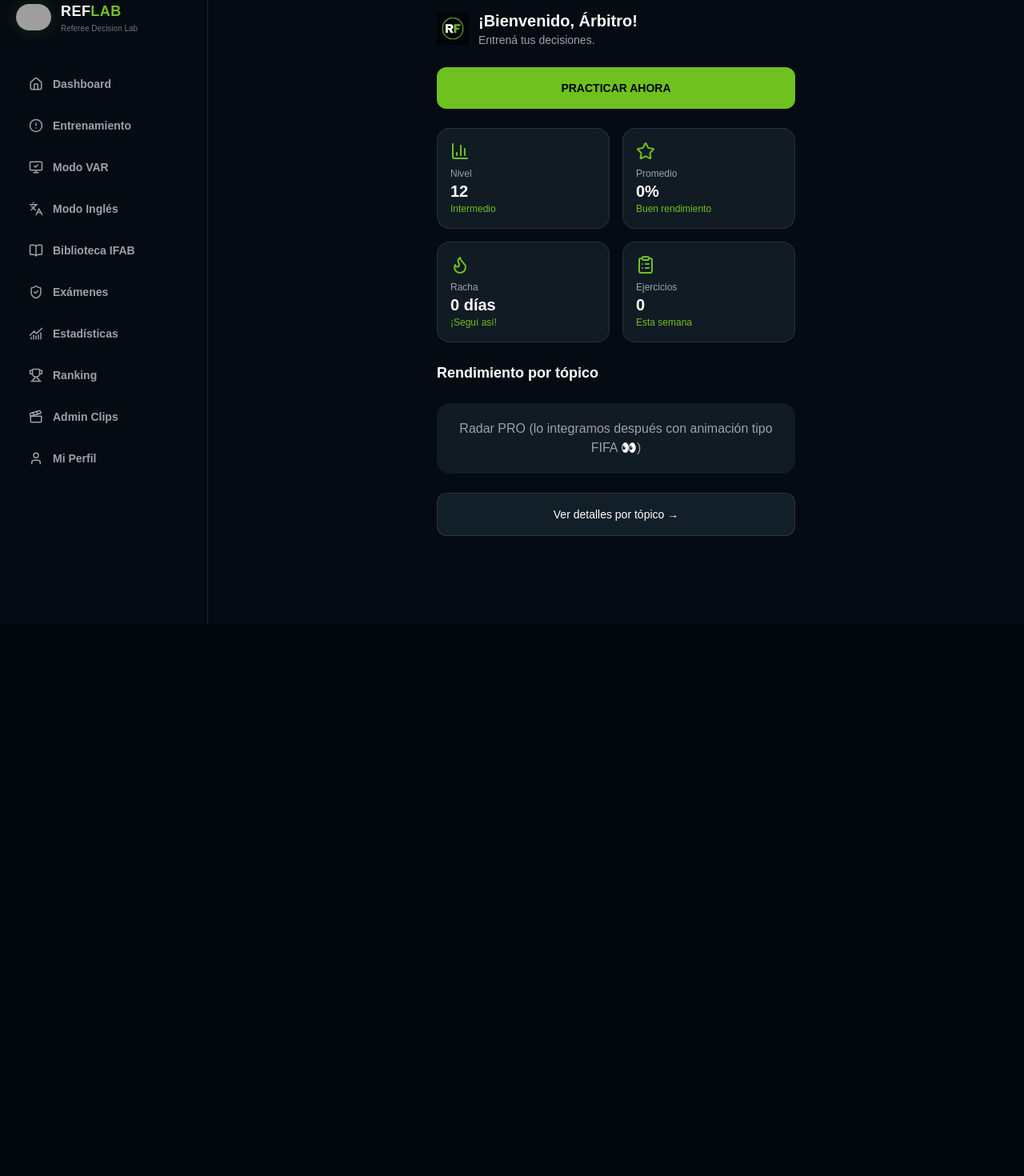
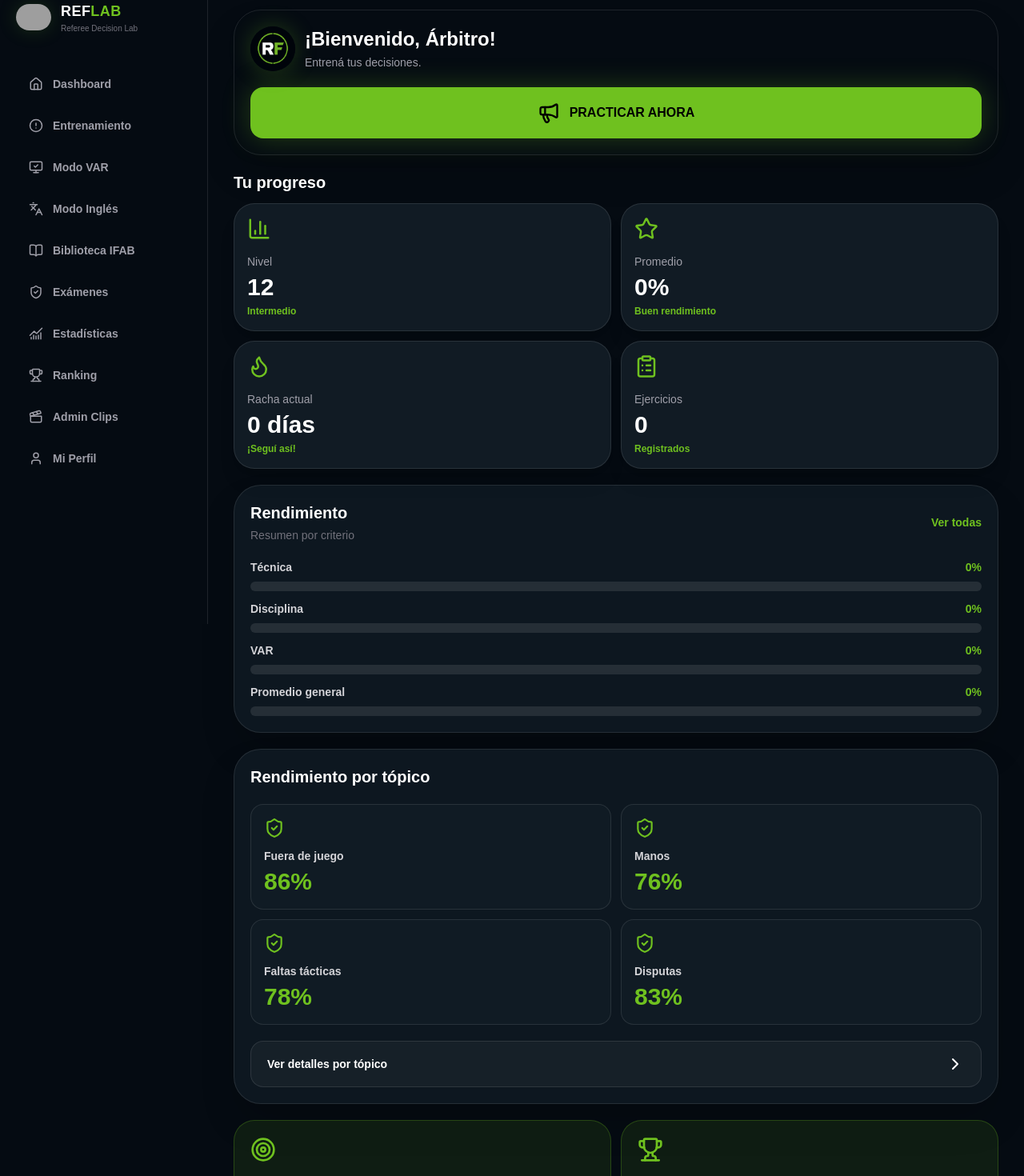
Before and after one commit to drcornejo19/reflab, a Next.js app: page /mobile-dashboard in a window 1280 px wide. Shown: the part 20-1490 px from the top of the page at 80% size. Before the commit the page ends 800 px from the top, so only its background shows below. Built offline with nearby package versions, Linux system fonts and the light colour scheme; no server answers; grey boxes are pictures that could not be loaded.

Commit message:
fix icon whistle

```diff
--- a/app/mobile-dashboard/page.tsx
+++ b/app/mobile-dashboard/page.tsx
@@ -5,7 +5,17 @@ import Link from "next/link";
 import { useUser } from "@clerk/nextjs";
 import { AppShell } from "@/components/AppShell";
 import { supabase } from "@/lib/supabase";
-import { Flame, Star, ClipboardList, BarChart3 } from "lucide-react";
+import {
+  BarChart3,
+  ChevronRight,
+  ClipboardList,
+  Flame,
+  ShieldCheck,
+  Star,
+  Target,
+  Trophy,
+  Megaphone,
+} from "lucide-react";
 
 type Attempt = {
   id: string;
@@ -20,13 +30,18 @@ type Attempt = {
 
 export default function MobileDashboardPage() {
   const { user, isLoaded } = useUser();
-
   const [attempts, setAttempts] = useState<Attempt[]>([]);
   const [loading, setLoading] = useState(true);
 
   useEffect(() => {
     async function loadData() {
-      if (!isLoaded || !user) return;
+      if (!isLoaded) return;
+
+      if (!user) {
+        setAttempts([]);
+        setLoading(false);
+        return;
+      }
 
       const { data } = await supabase
         .from("attempts")
@@ -43,7 +58,6 @@ export default function MobileDashboardPage() {
 
   const stats = useMemo(() => {
     const total = attempts.length;
-
     const avg =
       total > 0
         ? Math.round(attempts.reduce((acc, a) => acc + a.score, 0) / total)
@@ -53,85 +67,203 @@ export default function MobileDashboardPage() {
       total,
       avg,
       streak: Math.min(total, 7),
+      technical: percent(attempts, "technical_correct"),
+      discipline: percent(attempts, "discipline_correct"),
+      varPrecision: percent(attempts, "var_correct"),
     };
   }, [attempts]);
 
+  if (loading) {
     return (
       <AppShell>
-      <div className="max-w-md mx-auto space-y-6">
+        <div className="min-h-[70vh] rounded-[28px] border border-white/10 bg-[#101820] p-6 text-zinc-400">
+          Cargando inicio...
+        </div>
+      </AppShell>
+    );
+  }
 
-        {/* HEADER */}
+  return (
+    <AppShell>
+      <div className="min-h-screen space-y-5 px-0 pb-4">
+        {/* HERO */}
+        <section className="rounded-[34px] border border-white/10 bg-[radial-gradient(circle_at_top_left,rgba(111,193,31,0.22),transparent_38%),#0d1720] p-5 shadow-2xl">
           <div className="flex items-center gap-3">
-          <img src="/rf-logo.png" className="w-10 h-10" />
+            <img
+              src="/rf-logo.png"
+              alt="RF"
+              className="h-14 w-14 rounded-full object-cover shadow-[0_0_28px_rgba(111,193,31,0.25)]"
+            />
+
             <div>
-            <h1 className="text-xl font-black">¡Bienvenido, Árbitro!</h1>
-            <p className="text-sm text-zinc-400">
+              <h1 className="text-2xl font-black leading-tight">
+                ¡Bienvenido, Árbitro!
+              </h1>
+              <p className="mt-1 text-sm text-zinc-400">
                 Entrená tus decisiones.
               </p>
             </div>
           </div>
 
-        {/* CTA */}
           <Link
             href="/training"
-          className="w-full flex items-center justify-center gap-2 bg-[#6fc11f] text-black font-black py-4 rounded-xl text-sm"
+            className="mt-5 flex h-16 w-full items-center justify-center gap-3 rounded-2xl bg-[#6fc11f] text-base font-black text-black shadow-[0_0_35px_rgba(111,193,31,0.28)]"
           >
+            <Megaphone size={28} />
             PRACTICAR AHORA
           </Link>
+        </section>
 
         {/* STATS */}
-        <div className="grid grid-cols-2 gap-4">
+        <section>
+          <h2 className="mb-3 text-xl font-black">Tu progreso</h2>
 
-          <Card icon={<BarChart3 />} title="Nivel" value="12" subtitle="Intermedio" />
+          <div className="grid grid-cols-2 gap-3">
+            <MetricCard icon={BarChart3} title="Nivel" value="12" sub="Intermedio" />
+            <MetricCard icon={Star} title="Promedio" value={`${stats.avg}%`} sub="Buen rendimiento" />
+            <MetricCard icon={Flame} title="Racha actual" value={`${stats.streak} días`} sub="¡Seguí así!" />
+            <MetricCard icon={ClipboardList} title="Ejercicios" value={stats.total} sub="Registrados" />
+          </div>
+        </section>
 
-          <Card icon={<Star />} title="Promedio" value={`${stats.avg}%`} subtitle="Buen rendimiento" />
-
-          <Card icon={<Flame />} title="Racha" value={`${stats.streak} días`} subtitle="¡Seguí así!" />
-
-          <Card icon={<ClipboardList />} title="Ejercicios" value={stats.total} subtitle="Esta semana" />
-
+        {/* PERFORMANCE */}
+        <section className="rounded-[34px] border border-white/10 bg-[#0d1720] p-5 shadow-2xl">
+          <div className="flex items-center justify-between">
+            <div>
+              <h2 className="text-xl font-black">Rendimiento</h2>
+              <p className="mt-1 text-sm text-zinc-500">Resumen por criterio</p>
             </div>
 
-        {/* TITULO */}
-        <h2 className="text-lg font-black mt-6">
-          Rendimiento por tópico
-        </h2>
-
-        {/* RADAR SIMPLE (placeholder) */}
-        <div className="bg-[#111b24] rounded-2xl p-5 text-center text-zinc-400">
-          Radar PRO (lo integramos después con animación tipo FIFA 👀)
+            <Link href="/stats" className="text-sm font-black text-[#6fc11f]">
+              Ver todas
+            </Link>
           </div>
 
-        {/* BOTON */}
+          <div className="mt-5 grid gap-3">
+            <ProgressRow label="Técnica" value={stats.technical} />
+            <ProgressRow label="Disciplina" value={stats.discipline} />
+            <ProgressRow label="VAR" value={stats.varPrecision} />
+            <ProgressRow label="Promedio general" value={stats.avg} />
+          </div>
+        </section>
+
+        {/* TOPIC PANEL */}
+        <section className="rounded-[34px] border border-white/10 bg-[#0d1720] p-5 shadow-2xl">
+          <h2 className="text-xl font-black">Rendimiento por tópico</h2>
+
+          <div className="mt-5 grid grid-cols-2 gap-3">
+            <TopicCard title="Fuera de juego" value="86%" />
+            <TopicCard title="Manos" value="76%" />
+            <TopicCard title="Faltas tácticas" value="78%" />
+            <TopicCard title="Disputas" value="83%" />
+          </div>
+
           <Link
             href="/stats"
-          className="w-full block text-center py-4 rounded-xl bg-[#121f28] text-sm text-white border border-white/10"
+            className="mt-5 flex items-center justify-between rounded-2xl border border-white/10 bg-white/[0.04] px-5 py-4 text-sm font-black"
           >
-          Ver detalles por tópico →
+            Ver detalles por tópico
+            <ChevronRight />
           </Link>
+        </section>
 
+        {/* QUICK ACTIONS */}
+        <section className="grid grid-cols-2 gap-3">
+          <QuickAction
+            href="/training/var"
+            icon={Target}
+            title="Modo VAR"
+            text="APP, OFR, factual"
+          />
+          <QuickAction
+            href="/training/exam"
+            icon={Trophy}
+            title="Examen"
+            text="Modo evaluación"
+          />
+        </section>
       </div>
     </AppShell>
   );
 }
 
-function Card({
-  icon,
+function MetricCard({
+  icon: Icon,
   title,
   value,
-  subtitle,
+  sub,
 }: {
-  icon: React.ReactNode;
+  icon: any;
   title: string;
   value: string | number;
-  subtitle: string;
+  sub: string;
 }) {
   return (
-    <div className="bg-[#111b24] p-4 rounded-2xl border border-white/10">
-      <div className="text-[#6fc11f] mb-2">{icon}</div>
-      <p className="text-xs text-zinc-400">{title}</p>
-      <p className="text-xl font-black">{value}</p>
-      <p className="text-xs text-[#6fc11f]">{subtitle}</p>
+    <div className="rounded-[26px] border border-white/10 bg-[#111b24] p-4 shadow-xl">
+      <Icon className="text-[#6fc11f]" size={30} />
+      <p className="mt-4 text-sm text-zinc-400">{title}</p>
+      <p className="mt-1 text-3xl font-black">{value}</p>
+      <p className="mt-1 text-xs font-bold text-[#6fc11f]">{sub}</p>
     </div>
   );
 }
+
+function ProgressRow({ label, value }: { label: string; value: number }) {
+  return (
+    <div>
+      <div className="mb-2 flex items-center justify-between text-sm">
+        <span className="font-bold text-zinc-300">{label}</span>
+        <span className="font-black text-[#6fc11f]">{value}%</span>
+      </div>
+
+      <div className="h-3 rounded-full bg-white/10">
+        <div
+          className="h-3 rounded-full bg-[#6fc11f] shadow-[0_0_18px_rgba(111,193,31,0.45)]"
+          style={{ width: `${Math.min(value, 100)}%` }}
+        />
+      </div>
+    </div>
+  );
+}
+
+function TopicCard({ title, value }: { title: string; value: string }) {
+  return (
+    <div className="rounded-2xl border border-white/10 bg-[#101b24] p-4">
+      <ShieldCheck className="text-[#6fc11f]" size={26} />
+      <p className="mt-3 text-sm font-bold text-zinc-300">{title}</p>
+      <p className="mt-1 text-3xl font-black text-[#6fc11f]">{value}</p>
+    </div>
+  );
+}
+
+function QuickAction({
+  href,
+  icon: Icon,
+  title,
+  text,
+}: {
+  href: string;
+  icon: any;
+  title: string;
+  text: string;
+}) {
+  return (
+    <Link
+      href={href}
+      className="rounded-[26px] border border-[#6fc11f]/25 bg-[#6fc11f]/10 p-5"
+    >
+      <Icon className="text-[#6fc11f]" size={32} />
+      <p className="mt-4 text-lg font-black">{title}</p>
+      <p className="mt-1 text-sm text-zinc-400">{text}</p>
+    </Link>
+  );
+}
+
+function percent(arr: Attempt[], key: keyof Attempt) {
+  const valid = arr.filter((a) => typeof a[key] === "boolean");
+  if (valid.length === 0) return 0;
+
+  return Math.round(
+    (valid.filter((a) => a[key] === true).length / valid.length) * 100
+  );
+}
```
Lines whose indentation alone changed are shown as unchanged.
